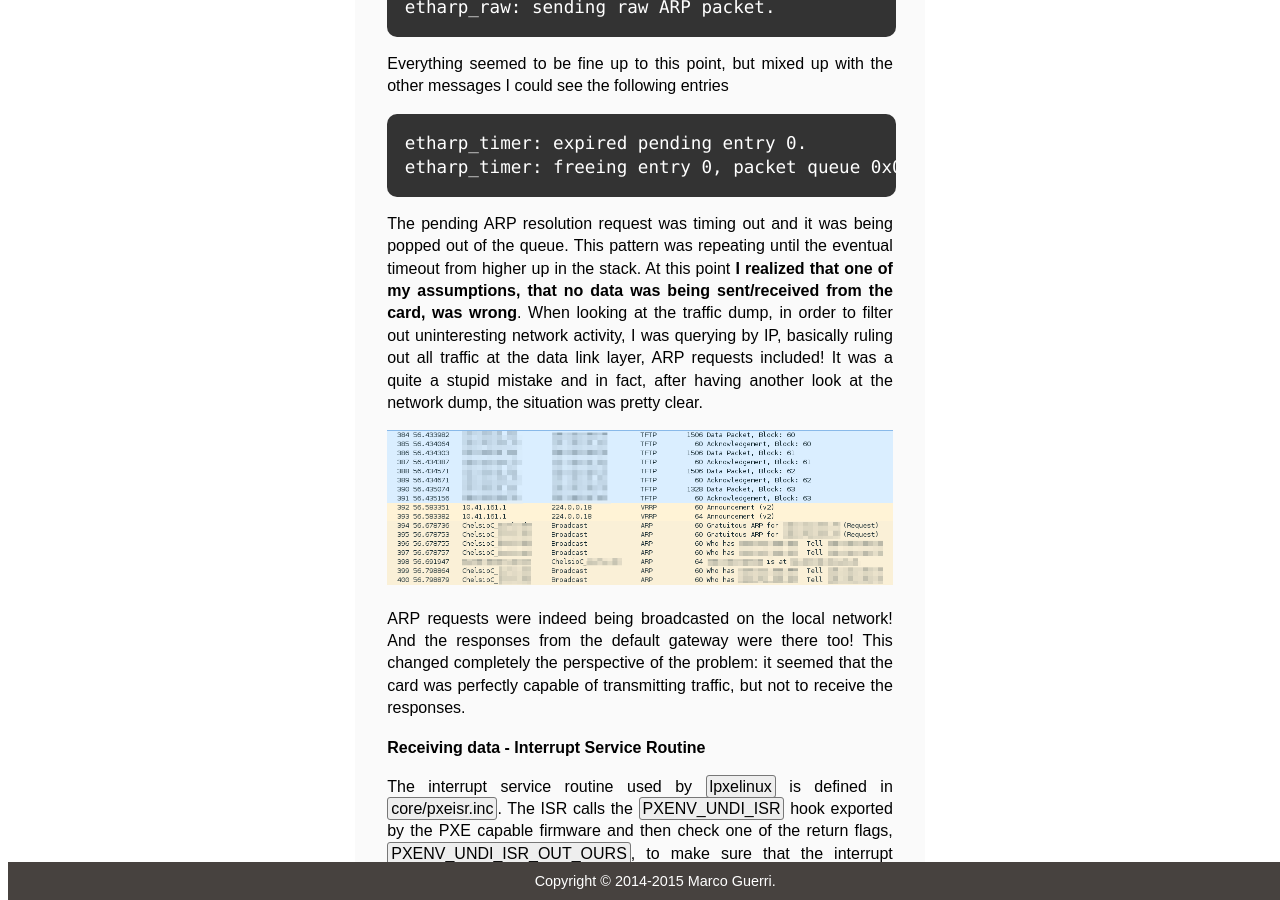
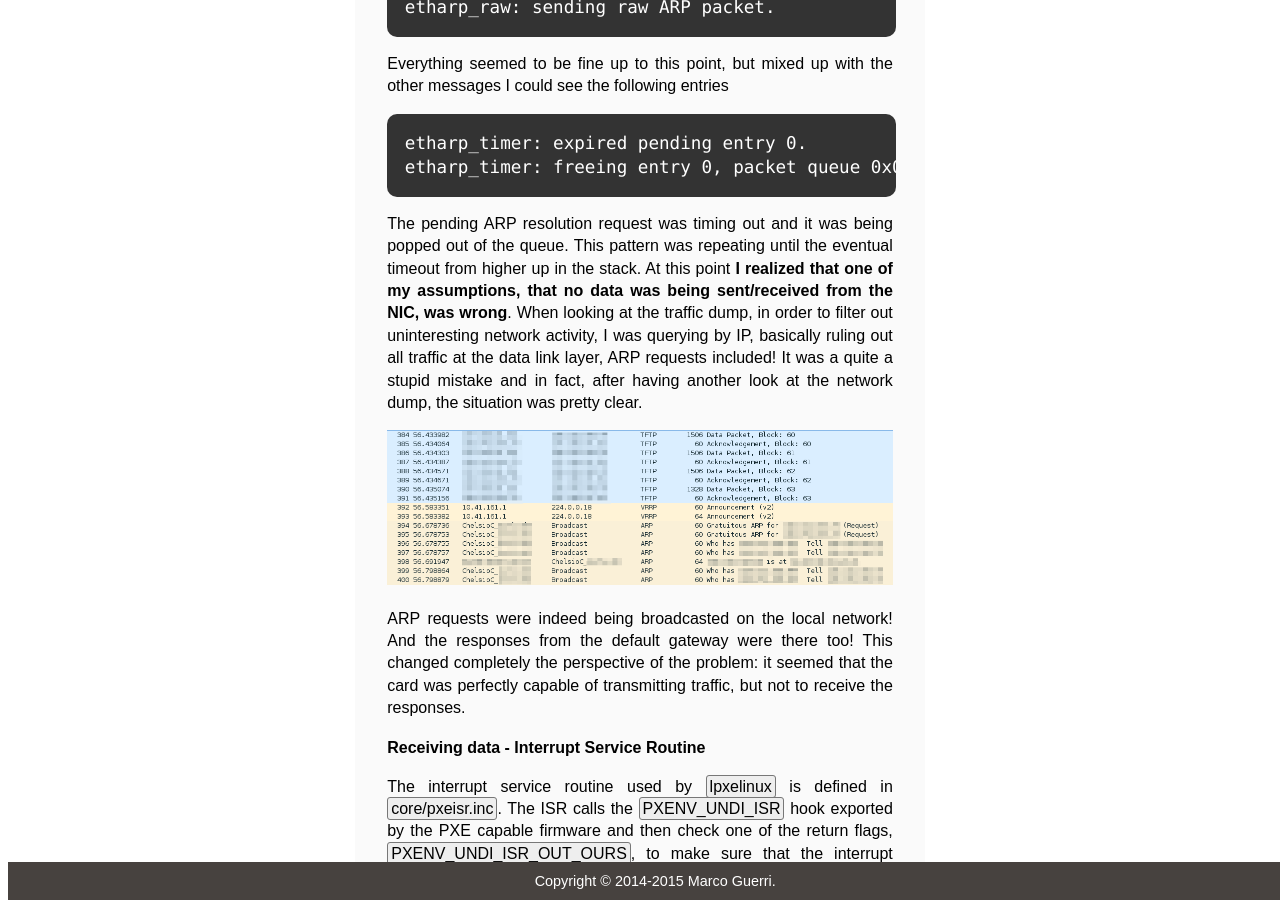
Before and after one commit to marcoguerri/marcoguerri.github.io, a Jekyll site: the page built from _posts/2016-03-21-tales-of-mystery-and-pxelinux.markdown, in a window 1280 px wide and 900 px high, scrolled down 14237 px. Built offline with Jekyll 4.4.1, drawn with Linux system fonts in a browser that asks for light colours; nearby versions of some CDN libraries.

```diff
--- a/_posts/2016-03-21-tales-of-mystery-and-pxelinux.markdown
+++ b/_posts/2016-03-21-tales-of-mystery-and-pxelinux.markdown
@@ -641,7 +641,7 @@ etharp_timer: freeing entry 0, packet queue 0x00391094.
 The pending ARP resolution request was timing out and it was being popped out of the
 queue. This pattern was repeating until the eventual timeout from higher up
 in the stack. At this point <b>I realized that one of my assumptions, that no
-data was being sent/received from the card, was wrong</b>. When looking at the
+data was being sent/received from the NIC, was wrong</b>. When looking at the
 traffic dump, in order to filter out  uninteresting network activity, I was
 querying by IP, basically ruling out all traffic at the data link layer, ARP
 requests included! It was a quite a stupid mistake and in fact, after having another
```
Also changed, not shown: _posts/2016-03-20-cathedralandbazaar.markdown (+17 -2 lines).
